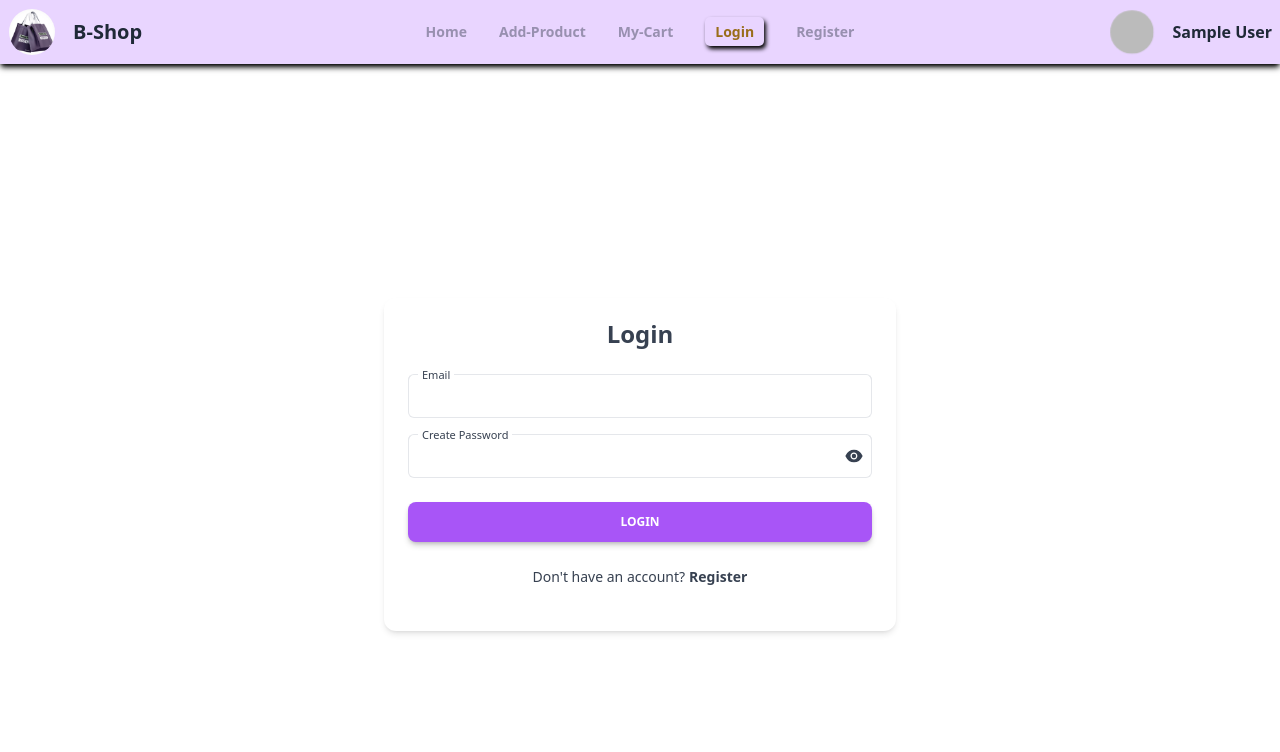
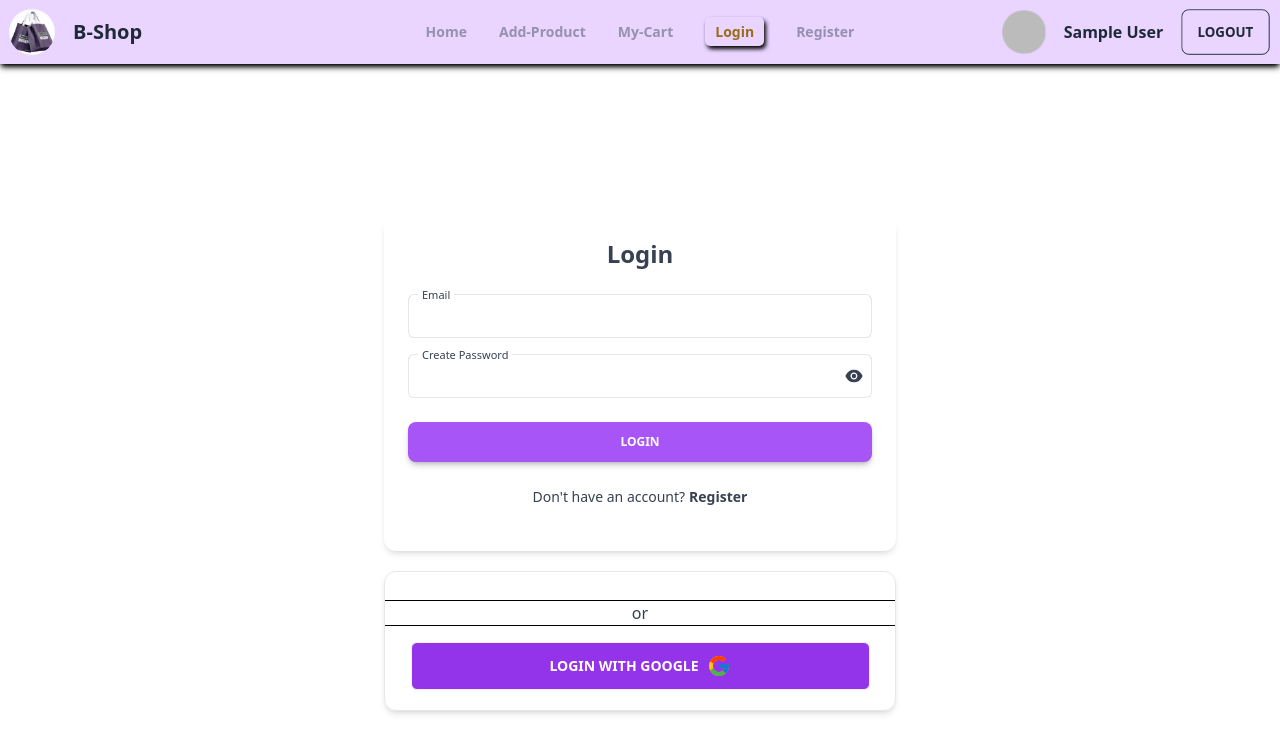
Before and after one commit to Masum-Reza2/Brand-Shop-Client, a React (Vite) app: page /login in a window 1280 px wide. Shown: the top 752 px of the page. Built offline with nearby package versions, Linux system fonts and the light colour scheme; no server answers; sample sign-in values are in the browser's storage.

Commit message:
google login added

```diff
--- a/src/Components/Navbar/Navbar.jsx
+++ b/src/Components/Navbar/Navbar.jsx
@@ -71,6 +71,7 @@ const Navbar = () => {
                                     </div>
                                 </label>
                                 <p className="font-bold">{user?.displayName || 'Mr. Legend'}</p>
+                                <button className="btn btn-outline" onClick={handleLogOut}>Logout</button>
                             </div>
 
                             <div className="dropdown dropdown-end md:hidden">
@@ -91,9 +92,11 @@ const Navbar = () => {
                         </div>
                         :
                         <div className="navbar-end space-x-2">
-                            <button className="btn btn-outline btn-sm md:btn-md">
-                                <Link to={'/login'}>Login</Link>
-                            </button>
+                            <Link to={'/login'}>
+                                <button className="btn btn-outline btn-sm md:btn-md">
+                                    Login
+                                </button>
+                            </Link>
                         </div>
                 }
 
--- a/src/ControlRoom/ControlRoom.jsx
+++ b/src/ControlRoom/ControlRoom.jsx
@@ -1,6 +1,6 @@
 import { createContext, useEffect, useState } from "react";
 import PropTypes from 'prop-types';
-import { createUserWithEmailAndPassword, onAuthStateChanged, signInWithEmailAndPassword } from "firebase/auth";
+import { createUserWithEmailAndPassword, onAuthStateChanged, signInWithEmailAndPassword, signInWithPopup } from "firebase/auth";
 import auth from "../Firebase/firebase.config";
 
 export const GlobalContext = createContext();
@@ -21,6 +21,11 @@ const ControlRoom = ({ children }) => {
         return signInWithEmailAndPassword(auth, email, password);
     }
 
+    // signinWithGoogle
+    const googleLogin = (provider) => {
+        return signInWithPopup(auth, provider)
+    }
+
     // observer
     useEffect(() => {
         const unSubscribe = onAuthStateChanged(auth, (currentUser) => {
@@ -39,6 +44,7 @@ const ControlRoom = ({ children }) => {
         loading,
         createUser,
         loginUser,
+        googleLogin,
     }
     return (
         <GlobalContext.Provider value={globalInfo}>
--- a/src/Pages/Login/Login.jsx
+++ b/src/Pages/Login/Login.jsx
@@ -4,10 +4,13 @@ import { Link, useLocation, useNavigate } from "react-router-dom"
 import useGlobal from "../../Hooks/useGlobal";
 import toast from "react-hot-toast";
 import Swal from "sweetalert2";
-import hurray from '../../assets/images/loginHurray-removebg-preview.png'
+import hurray from '../../assets/images/loginHurray-removebg-preview.png';
+import { FcGoogle } from 'react-icons/fc';
+import { GoogleAuthProvider } from "firebase/auth";
+
 
 const Login = () => {
-    const { loginUser } = useGlobal();
+    const { loginUser, googleLogin } = useGlobal();
     const navigate = useNavigate();
     const { state } = useLocation();
 
@@ -43,8 +46,31 @@ const Login = () => {
             })
     }
 
+
+    // google login
+    const googleProvider = new GoogleAuthProvider();
+    const handleGoogle = () => {
+        googleLogin(googleProvider)
+            .then(result => {
+                if (result.user) {
+                    navigate(state || '/');
+                    Swal.fire({
+                        title: `Hurray!`,
+                        text: 'You have successfully logged in!',
+                        imageUrl: hurray,
+                        imageWidth: 400,
+                        // imageHeight: 200,
+                        imageAlt: 'Custom image',
+                    })
+                }
+            })
+            .catch(error => {
+                toast.error(error.message);
+            })
+    }
+
     return (
-        <div className="py-5 min-h-screen flex items-center justify-center">
+        <div className="py-5 min-h-screen flex flex-col items-center justify-center">
             <form onSubmit={handleLogin} className="relative flex w-[90vw] md:w-[60vw] lg:w-[40vw] flex-col rounded-xl bg-white bg-clip-border text-gray-700 shadow-md mx-auto py-5">
 
                 <h1 className="text-center font-bold text-xl md:text-2xl">Login</h1>
@@ -103,8 +129,16 @@ const Login = () => {
                         </Link>
                     </p>
                 </div>
+            </form>
 
-            </form>
+            <div className="flex w-[90vw] md:w-[60vw] lg:w-[40vw] border flex-col rounded-xl text-gray-700 shadow-md mx-auto py-5 mt-5">
+                <p className="text-center border-y border-black my-2">or</p>
+                <div className="w-full flex justify-center">
+                    <button onClick={handleGoogle} className="mt-2 btn hover:bg-black rounded-md w-[90%] bg-purple-600 text-white ">Login with Google<FcGoogle className="text-2xl" /></button>
+                </div>
+            </div>
+
+
         </div>
     )
 }
--- a/src/PrivateRoute/PrivateRoute.jsx
+++ b/src/PrivateRoute/PrivateRoute.jsx
@@ -5,7 +5,7 @@ import PropTypes from 'prop-types';
 
 const PrivateRoute = ({ children }) => {
     const { user, loading } = useGlobal();
-    const { path } = useLocation();
+    const { pathname } = useLocation();
 
     if (loading) {
         return <Spinner />
@@ -15,7 +15,7 @@ const PrivateRoute = ({ children }) => {
         return children;
     }
     else {
-        return <Navigate state={path} to={'/login'}></Navigate>
+        return <Navigate state={pathname} to={'/login'}></Navigate>
     }
 }
 
```
